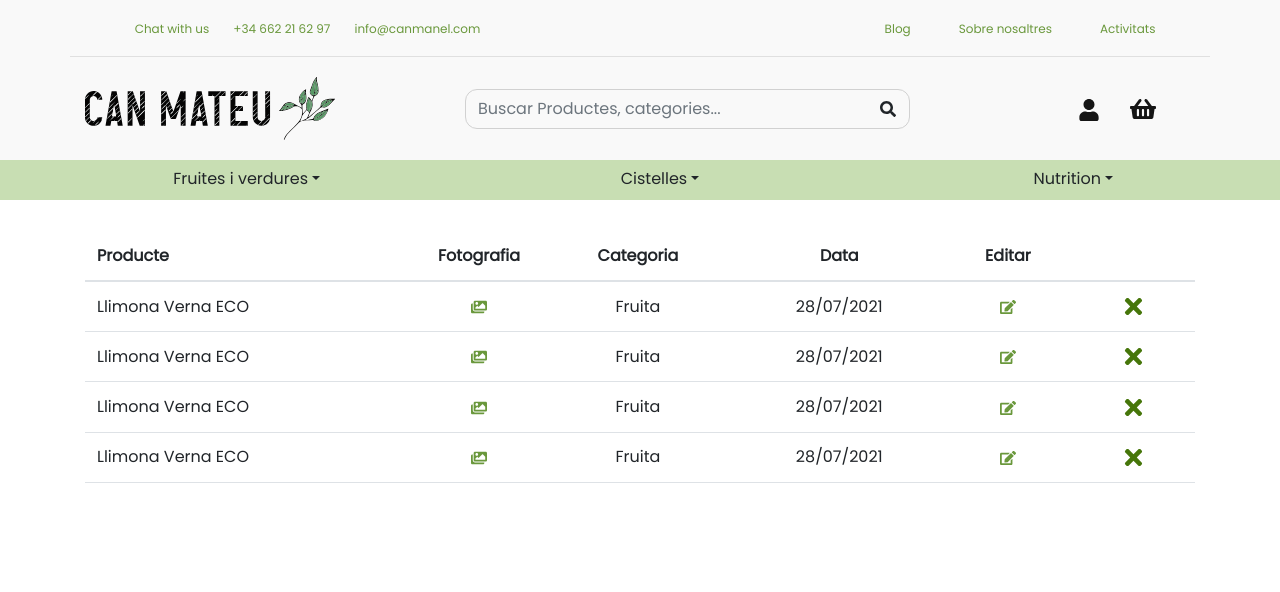
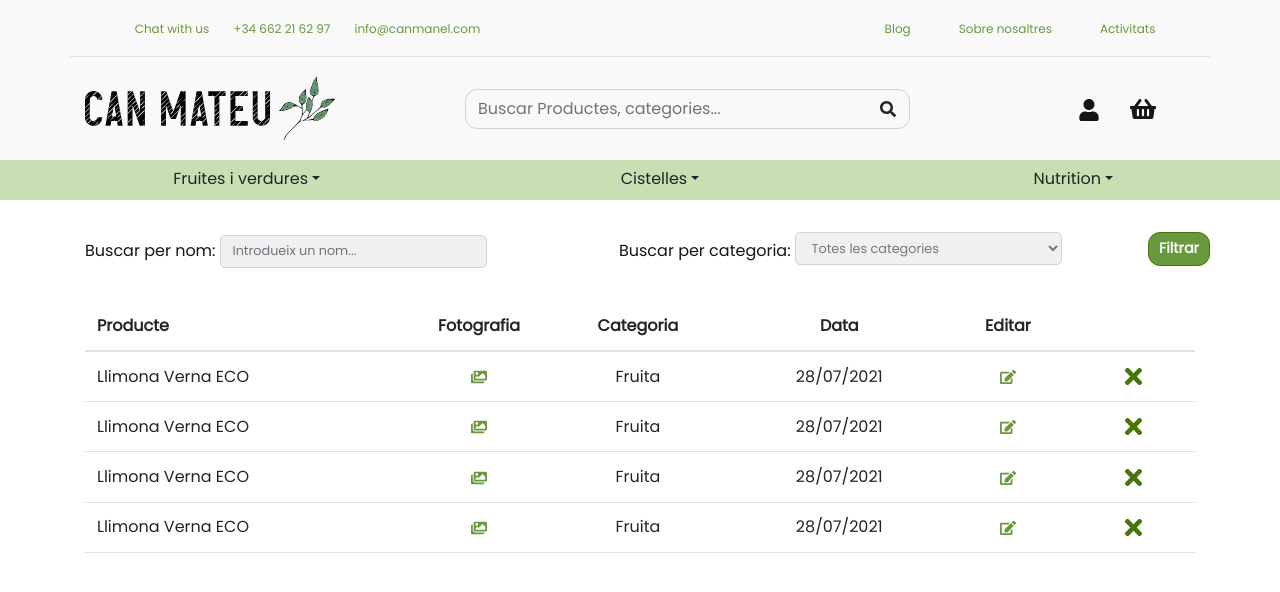
Before and after one commit to SalvadorSC/can-manel-front, a React (Create React App) app: page /administracio-productes in a window 1280 px wide. Shown: the top 592 px of the page. Built offline with nearby package versions, Linux system fonts and the light colour scheme.

Commit message:
Buscador por nombre y categoria para filtrar productos admin

```diff
--- a/src/paginas/adminProductList/AdminProductList.css
+++ b/src/paginas/adminProductList/AdminProductList.css
@@ -26,3 +26,10 @@
   display: flex;
   align-items: flex-start;
 }
+.admin-searcher-input {
+  font-size: 0.8rem;
+  color: rgba(0, 0, 0, 0.5);
+  width: 60%;
+  background-color: #f0f0f0;
+  border-radius: 5px;
+}
--- a/src/paginas/adminProductList/AdminProductList.js
+++ b/src/paginas/adminProductList/AdminProductList.js
@@ -1,6 +1,5 @@
 import { useState } from "react";
 import { FaEdit, FaImages, FaTimes } from "react-icons/fa";
-import Popup from "reactjs-popup";
 import "./AdminProductList.css";
 
 export const AdminProductList = () => {
@@ -11,6 +10,35 @@ export const AdminProductList = () => {
 
   return (
     <section className="admin">
+      <div className="row justify-content-between mb-3">
+        <div className="form-group col-5 d-flex align-items-center h-40">
+          <label className="col-form-label mr-1" htmlFor="name">
+            Buscar per nom:
+          </label>
+          <input
+            type="text"
+            className="admin-searcher-input form-control"
+            id="name"
+            placeholder="Introdueix un nom..."
+          />
+        </div>
+        <div className="form-group col-5 d-flex">
+          <label className="col-form-label mr-1" htmlFor="category">
+            Buscar per categoria:
+          </label>
+          <select className="admin-searcher-input form-control" id="category">
+            <option value="all" defaultValue>
+              Totes les categories
+            </option>
+            <option value="fruits">Fruites</option>
+            <option value="vegetables">Verdures</option>
+            <option value="hortalisses">Hortalisses</option>
+          </select>
+        </div>
+        <button type="submit" className="button searcher-button col-2">
+          Filtrar
+        </button>
+      </div>
       <table className="table">
         <thead>
           <tr>
```
